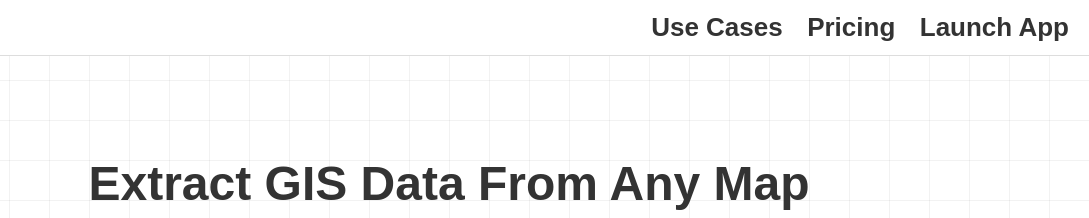
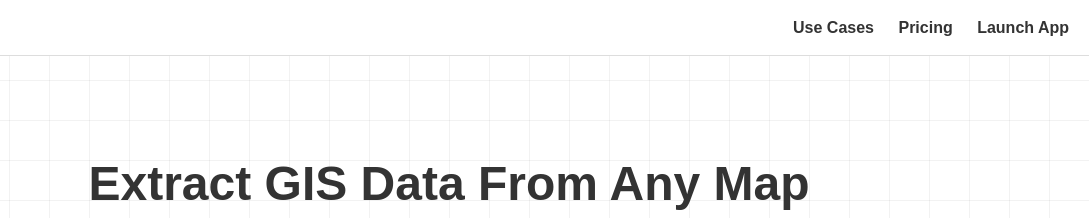
Before and after one commit to m-senyshen/pdf-to-png, a website: page landing.html in a window 1280 px wide. Shown: the top 218 px of the page, 191-1280 px from the left. Drawn offline with Linux system fonts and the light colour scheme.

Commit message:
fix logo

```diff
--- a/landing.html
+++ b/landing.html
@@ -55,7 +55,7 @@
             text-decoration: none;
             color: #333;
             font-weight: bold;
-            font-size: 26px;
+            font-size: 16px;
         }
         .nav a:hover {
             color: #0077ff;
```
Also changed, not shown: app.html (+1 -1 lines), pricing.html (+1 -1 lines), use-cases.html (+1 -1 lines).
